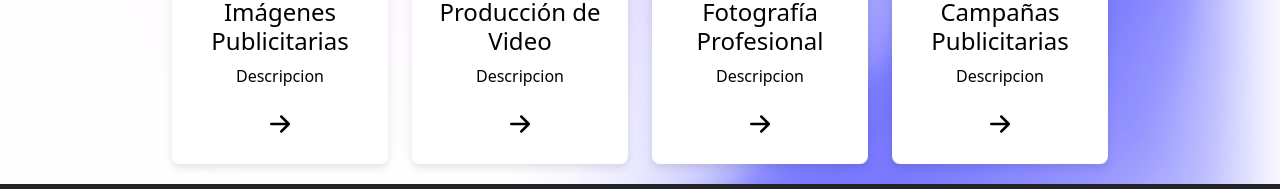
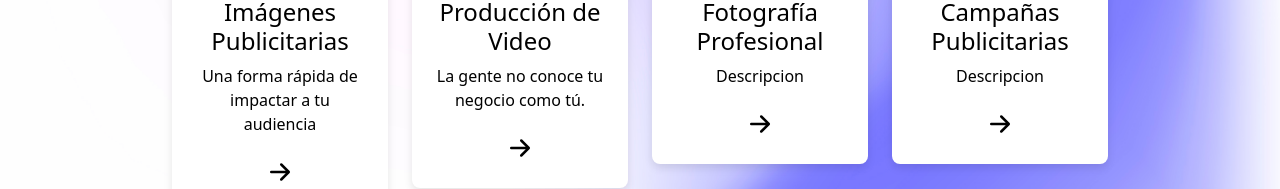
Before and after one commit to Angel-Escobar/Angel-Escobar.github.io, a React (Vite) app: page / in a window 1280 px wide. Shown: the part 1060-1249 px from the top of the page. Built offline with nearby package versions, Linux system fonts and the light colour scheme.

Commit message:
Cards en proceso

```diff
--- a/src/Components/Portafolio.jsx
+++ b/src/Components/Portafolio.jsx
@@ -33,8 +33,12 @@ const Portafolio = () => {
   `;
 
   const cardsData = [
-    { id: 1, title: 'Imágenes Publicitarias', text: 'Descripcion', imageSrc: 'https://via.placeholder.com/150?text=Card+1' },
-    { id: 2, title: 'Producción de Video', text: 'Descripcion', imageSrc: 'https://via.placeholder.com/150?text=Card+2' },
+    { id: 1, title: 'Imágenes Publicitarias',
+    text: 'Una forma rápida de impactar a tu audiencia',
+    imageSrc: 'https://via.placeholder.com/150?text=Card+1' },
+
+
+    { id: 2, title: 'Producción de Video', text: 'La gente no conoce tu negocio como tú.', imageSrc: 'https://via.placeholder.com/150?text=Card+2' },
     { id: 3, title: 'Fotografía Profesional', text: 'Descripcion', imageSrc: 'https://via.placeholder.com/150?text=Card+3' },
     { id: 4, title: 'Campañas Publicitarias ', text: 'Descripcion', imageSrc: 'https://via.placeholder.com/150?text=Card+4' },
   ];
@@ -80,7 +84,7 @@ const Portafolio = () => {
         <Modal.Body>
           {selectedCard && (
             <>
-              <p>{selectedCard.text}</p>
+
               {/* Agrega aquí cualquier otra información adicional que desees mostrar en el modal */}
             </>
           )}
```
